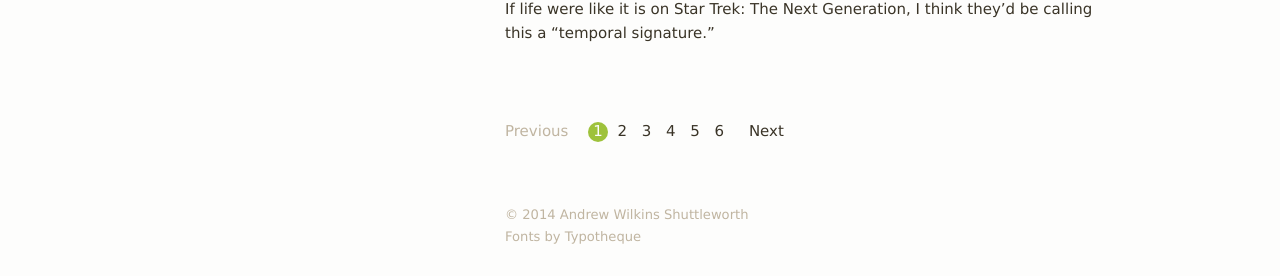
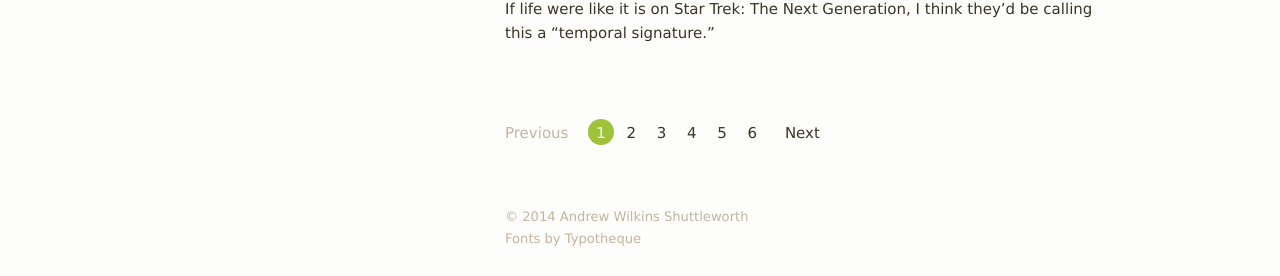
Before and after one commit to ashuttl/ashuttl.github.io, a Jekyll site: the page built from index.html, in a window 1280 px wide. Shown: the part 1420-1696 px from the top of the page. Built offline with Jekyll 4.4.1, drawn with Linux system fonts in a browser that asks for light colours; some web fonts are replaced; the list of posts is cut into pages by our own code; comment, search, counter and statistics services are not loaded.

Commit message:
Improving appearance of pagination numbers

```diff
--- a/css/ashuttl.sass
+++ b/css/ashuttl.sass
@@ -206,7 +206,8 @@ p,td,li,dt,dd,div,section,article
     width: 1.3em
     height: 1.3em
     line-height: 1.3em
-    border-radius: 1.3em
+    padding: 5px 3px 1px
+    border-radius: 50%
     text-align: center
     background-color: $green
     color: $white
@@ -219,7 +220,8 @@ p,td,li,dt,dd,div,section,article
     width: 1.3em
     height: 1.3em
     line-height: 1.3em
-    border-radius: 1.3em
+    border-radius: 50%
+    padding: 5px 3px 1px
     text-align: center
     background-color: transparent
     transition: background-color, 0.1s
```
Also changed, not shown: css/build/ashuttl.css.
